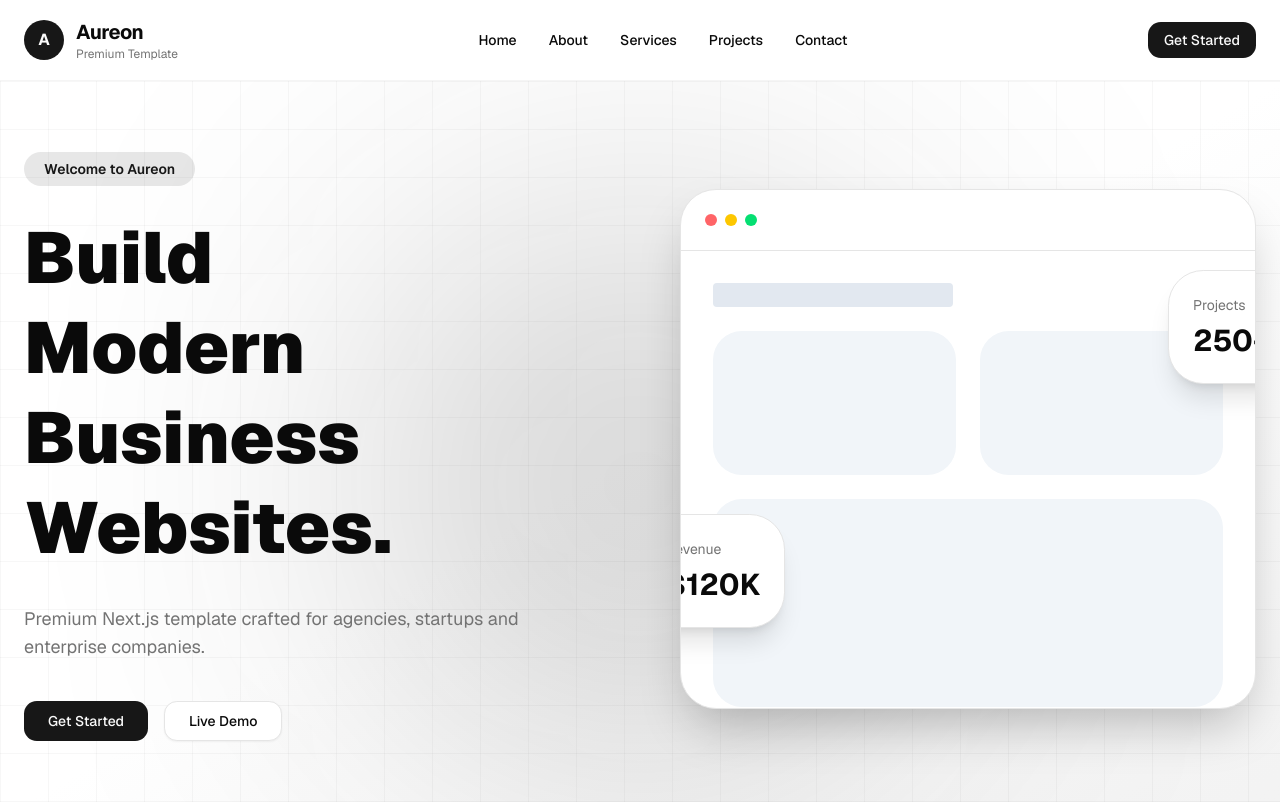
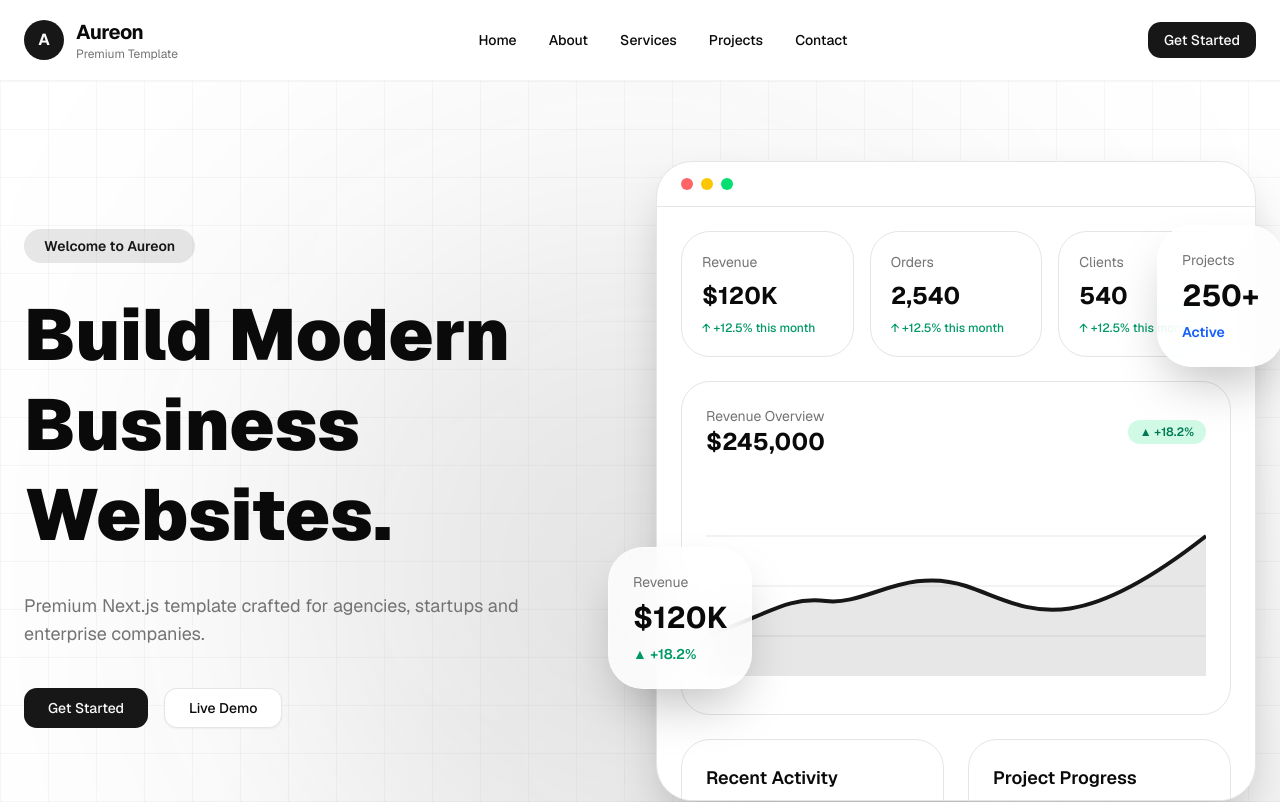
Before and after one commit to raflisofyannn-git/zenova-template, a Next.js app: page / in a window 1280 px wide. Shown: the top 802 px of the page. Built offline with nearby package versions, Linux system fonts and the light colour scheme.

Commit message:
Initial Aureon project

```diff
--- /dev/null
+++ b/components/animation/FadeLeft.tsx
@@ -0,0 +1,30 @@
+"use client";
+
+import { motion } from "framer-motion";
+
+interface FadeLeftProps {
+  children: React.ReactNode;
+}
+
+export default function FadeLeft({
+  children,
+}: FadeLeftProps) {
+  return (
+    <motion.div
+      initial={{
+        opacity: 0,
+        x: 80,
+      }}
+      whileInView={{
+        opacity: 1,
+        x: 0,
+      }}
+      viewport={{ once: true }}
+      transition={{
+        duration: 0.8,
+      }}
+    >
+      {children}
+    </motion.div>
+  );
+}
--- /dev/null
+++ b/components/animation/FadeUp.tsx
@@ -0,0 +1,27 @@
+"use client";
+
+import { motion } from "framer-motion";
+
+interface FadeUpProps {
+  children: React.ReactNode;
+  delay?: number;
+}
+
+export default function FadeUp({
+  children,
+  delay = 0,
+}: FadeUpProps) {
+  return (
+    <motion.div
+      initial={{ opacity: 0, y: 40 }}
+      whileInView={{ opacity: 1, y: 0 }}
+      viewport={{ once: true }}
+      transition={{
+        duration: 0.7,
+        delay,
+      }}
+    >
+      {children}
+    </motion.div>
+  );
+}
--- a/components/dashboard/DashboardMockup.tsx
+++ b/components/dashboard/DashboardMockup.tsx
@@ -11,7 +11,7 @@ export default function DashboardMockup() {
     <div
       className="
         h-[640px]
-        w-[680px]
+        w-[600px]
         overflow-hidden
         rounded-[36px]
         border
--- a/components/sections/hero/Hero.tsx
+++ b/components/sections/hero/Hero.tsx
@@ -4,17 +4,13 @@ import HeroImage from "./HeroImage";
 export default function Hero() {
   return (
     <section className="relative overflow-hidden">
+      {/* Background Gradient */}
+      <div className="absolute inset-0 -z-30 bg-gradient-to-br from-background via-background to-primary/5" />
 
-      {/* Background */}
+      {/* Glow Effect */}
+      <div className="absolute left-1/2 top-40 -z-20 h-[650px] w-[650px] -translate-x-1/2 rounded-full bg-primary/15 blur-[170px]" />
 
-      <div className="absolute inset-0 -z-20 bg-gradient-to-br from-background via-background to-primary/5" />
-
-      {/* Glow */}
-
-      <div className="absolute left-1/2 top-32 -z-10 h-[550px] w-[550px] -translate-x-1/2 rounded-full bg-primary/20 blur-[140px]" />
-
-      {/* Grid */}
-
+      {/* Grid Background */}
       <div
         className="
           absolute
@@ -25,14 +21,31 @@ export default function Hero() {
         "
       />
 
-      <div className="mx-auto grid min-h-[92vh] max-w-7xl items-center gap-20 px-6 lg:grid-cols-2">
+      <div
+        className="
+          mx-auto
+          flex
+          min-h-screen
+          max-w-7xl
+          items-center
+          justify-between
+          gap-16
+          px-6
+          py-20
+          lg:flex-row
+          flex-col
+        "
+      >
+        {/* Left */}
+        <div className="w-full lg:max-w-[520px]">
+          <HeroContent />
+        </div>
 
-        <HeroContent />
-
-        <HeroImage />
-
+        {/* Right */}
+        <div className="flex w-full justify-end">
+          <HeroImage />
+        </div>
       </div>
-
     </section>
   );
 }
--- a/components/sections/hero/HeroContent.tsx
+++ b/components/sections/hero/HeroContent.tsx
@@ -1,26 +1,31 @@
+import FadeUp from "@/components/animation/FadeUp";
 import { Button } from "@/components/ui/button";
 
 export default function HeroContent() {
   return (
     <div>
-
+      <FadeUp>
         <span className="rounded-full bg-primary/10 px-5 py-2 text-sm font-semibold text-primary">
           Welcome to Aureon
         </span>
+      </FadeUp>
 
+      <FadeUp delay={0.2}>
         <h1 className="mt-8 text-5xl font-black leading-tight lg:text-7xl">
-        Build
+          Build Modern
           <br />
-        Modern Business
-        <br />
-        Websites.
+          Business Websites.
         </h1>
+      </FadeUp>
 
+      <FadeUp delay={0.4}>
         <p className="mt-8 max-w-xl text-lg text-muted-foreground">
-        Premium Next.js template crafted for
-        agencies, startups and enterprise companies.
+          Premium Next.js template crafted for agencies,
+          startups and enterprise companies.
         </p>
+      </FadeUp>
 
+      <FadeUp delay={0.6}>
         <div className="mt-10 flex flex-wrap gap-4">
           <Button size="lg">
             Get Started
@@ -33,7 +38,7 @@ export default function HeroContent() {
             Live Demo
           </Button>
         </div>
-
+      </FadeUp>
     </div>
   );
 }
--- a/components/sections/hero/HeroImage.tsx
+++ b/components/sections/hero/HeroImage.tsx
@@ -1,60 +1,32 @@
+import FadeLeft from "@/components/animation/FadeLeft";
+import DashboardMockup from "@/components/dashboard/DashboardMockup";
+
 export default function HeroImage() {
   return (
-    <div className="relative hidden lg:flex items-center justify-center">
+    <div className="relative hidden h-full w-full items-center justify-end lg:flex">
+      {/* Dashboard */}
+      <FadeLeft>
+        <div className="relative scale-95 xl:scale-100">
+          <DashboardMockup />
+        </div>
+      </FadeLeft>
 
-      {/* Dashboard */}
-
+      {/* Revenue Card */}
       <div
         className="
-          relative
-          h-[520px]
-          w-[620px]
-          overflow-hidden
-          rounded-[36px]
+          absolute
+          left-0
+          bottom-28
+          z-20
+          rounded-3xl
           border
-          bg-white
+          border-white/40
+          bg-white/80
+          backdrop-blur-xl
+          p-6
           shadow-2xl
         "
       >
-
-        <div className="border-b p-6">
-
-          <div className="flex gap-2">
-
-            <div className="h-3 w-3 rounded-full bg-red-400" />
-
-            <div className="h-3 w-3 rounded-full bg-yellow-400" />
-
-            <div className="h-3 w-3 rounded-full bg-green-400" />
-
-          </div>
-
-        </div>
-
-        <div className="space-y-6 p-8">
-
-          <div className="h-6 w-60 rounded bg-slate-200" />
-
-          <div className="grid grid-cols-2 gap-6">
-
-            <div className="h-36 rounded-2xl bg-slate-100" />
-
-            <div className="h-36 rounded-2xl bg-slate-100" />
-
-            <div className="col-span-2 h-52 rounded-2xl bg-slate-100" />
-        <div
-            className="
-                absolute
-                -left-10
-                bottom-20
-                rounded-3xl
-                border
-                bg-background
-                p-6
-                shadow-xl
-            "
-            >
-
         <p className="text-sm text-muted-foreground">
           Revenue
         </p>
@@ -63,21 +35,27 @@ export default function HeroImage() {
           $120K
         </h3>
 
+        <p className="mt-2 text-sm font-semibold text-emerald-600">
+          ▲ +18.2%
+        </p>
       </div>
 
+      {/* Projects Card */}
       <div
         className="
           absolute
-                -right-10
-                top-20
+          right-[-28px]
+          top-16
+          z-20
           rounded-3xl
           border
-                bg-background
+          border-white/40
+          bg-white/80
+          backdrop-blur-xl
           p-6
-                shadow-xl
+          shadow-2xl
         "
       >
-
         <p className="text-sm text-muted-foreground">
           Projects
         </p>
@@ -86,15 +64,10 @@ export default function HeroImage() {
           250+
         </h3>
 
+        <p className="mt-2 text-sm font-semibold text-blue-600">
+          Active
+        </p>
       </div>
-
     </div>
-
-        </div>
-
-      </div>
-
-    </div>
-
   );
 }
```
Also changed, not shown: components/animation/FadeRight.tsx (added). Lines whose indentation alone changed are shown as unchanged.
